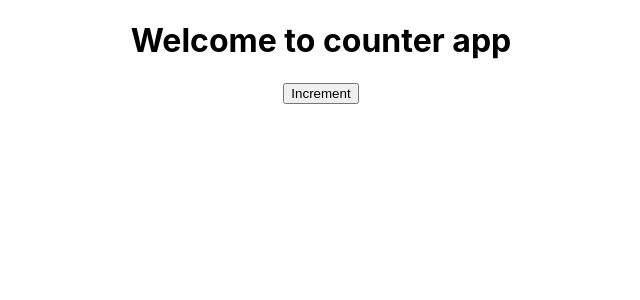
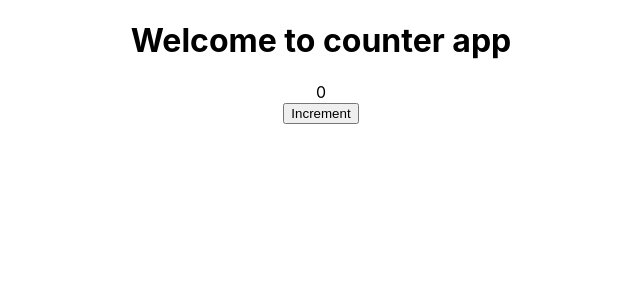
Before and after one commit to shobhabhat36/react-tdd-example, a React (Create React App) app: page / in a window 1280 px wide. Shown: the top 300 px of the page, without its empty margins (319-959 px from the left). Built offline with nearby package versions, Linux system fonts and the light colour scheme.

Commit message:
Added counter initial state and rendered in a div

```diff
--- a/src/App.js
+++ b/src/App.js
@@ -1,10 +1,13 @@
 import logo from './logo.svg';
 import './App.css';
+import { useState } from 'react';
 
 function App() {
+  const [counter, setCounter] = useState(0);
   return (
     <div className="App">
       <h1>Welcome to counter app</h1>
+      <div id="counter-value">{counter}</div>
       <button id="increment-btn">Increment</button>
     </div>
   );
```
Also changed, not shown: 1 other file (tests, documents, lock files or other folders).
